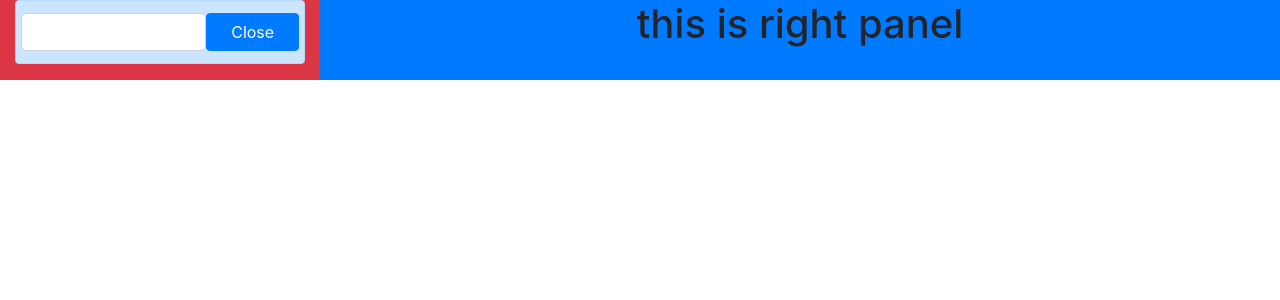
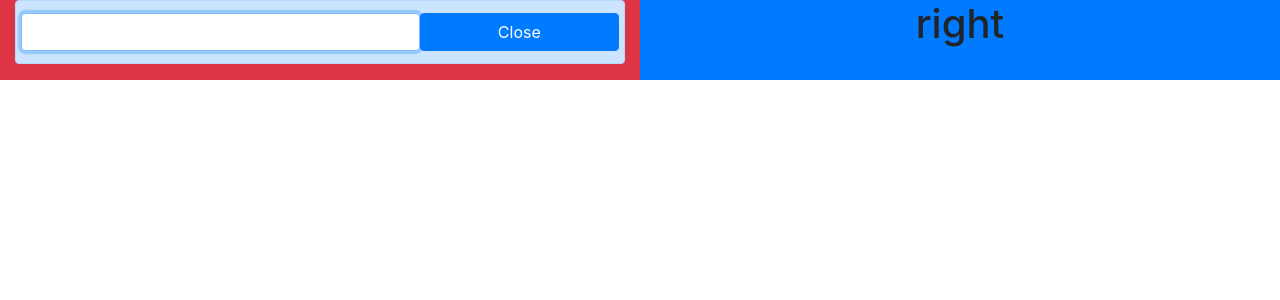
Before and after one commit to FredericChang/MD_Builder, a React (Create React App) app in the folder cloud-doc/: page / in a window 1280 px wide. Both pictures are taken after a click on the button "Search". Shown: the top 300 px of the page. Built offline with nearby package versions, Linux system fonts and the light colour scheme.

Commit message:
finished the hotkey

```diff
--- a/cloud-doc/src/App.js
+++ b/cloud-doc/src/App.js
@@ -7,14 +7,14 @@ function App() {
   return (
     <div className="App container-fluid">
       <div className="row">
-          <div className= "col-3 bg-danger left-panel">
+          <div className= "col bg-danger left-panel">
             <FileSearch
               title='CloudFile'
-              onFileSearch={() => {}}
+              onFileSearch={(value) => { console.log(value)}}
             />
           </div>
-          <div className= "col-9 bg-primary right-panel">
-            <h1> this is right panel</h1>
+          <div className= "col bg-primary right-panel">
+            <h1> right</h1>
           </div>
       </div>
     </div>
--- a/cloud-doc/src/components/FileSearch.js
+++ b/cloud-doc/src/components/FileSearch.js
@@ -1,8 +1,38 @@
-import React, { useState } from 'react'
+import React, { useState, useEffect, useRef } from 'react'
 
 const FileSearch = ({ title, onFileSearch }) => {
     const [ inputActive, setInputActive ] = useState(false)
     const [ value, setValue ] = useState('')
+    let number = useRef(1)
+    number.current++
+    console.log(number.current) //number current 會變化 number則不會變化
+    let node = useRef(null)
+
+    const closeSearch = (e) =>{
+        e.preventDefault()
+        setInputActive(false)
+        setValue('')
+    }
+    useEffect(() => {
+        const handleInputEvent = (event) =>{
+            const { keyCode } = event
+            if (keyCode === 13 && inputActive ){
+                onFileSearch(value)
+            }else if (keyCode === 27 && inputActive ){
+                closeSearch(event)
+            }
+        }
+        document.addEventListener('keyup', handleInputEvent)
+        return () =>{
+            document.removeEventListener('keyup', handleInputEvent)
+        }
+    })
+    useEffect(() => { //用途用於搜索點亮
+        if (inputActive){
+            node.current.focus()
+        }
+    }, [inputActive])
+
     return(
         <div class="alert alert-primary" role="alert">
             {!inputActive &&
@@ -22,12 +52,13 @@ const FileSearch = ({ title, onFileSearch }) => {
                     <input
                         className="form-control col-8"
                         value={value}
+                        ref = {node}
                         onChange={(e) => {setValue(e.target.value)}}
                     />
                     <button
                         type="button"
                         className="btn btn-primary col-4"
-                        onClick ={ () => { setInputActive(false)}}
+                        onClick ={closeSearch}
                     >
                         Close
                     </button>
```
